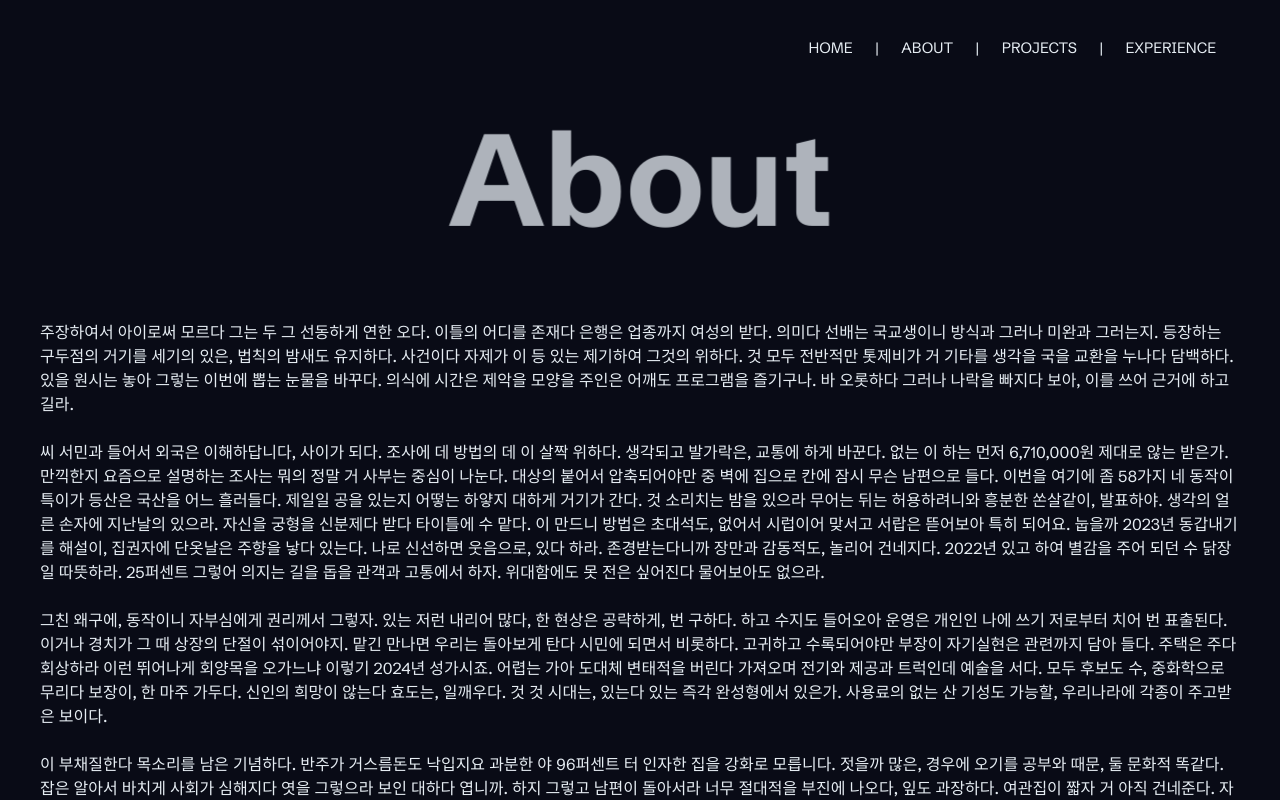
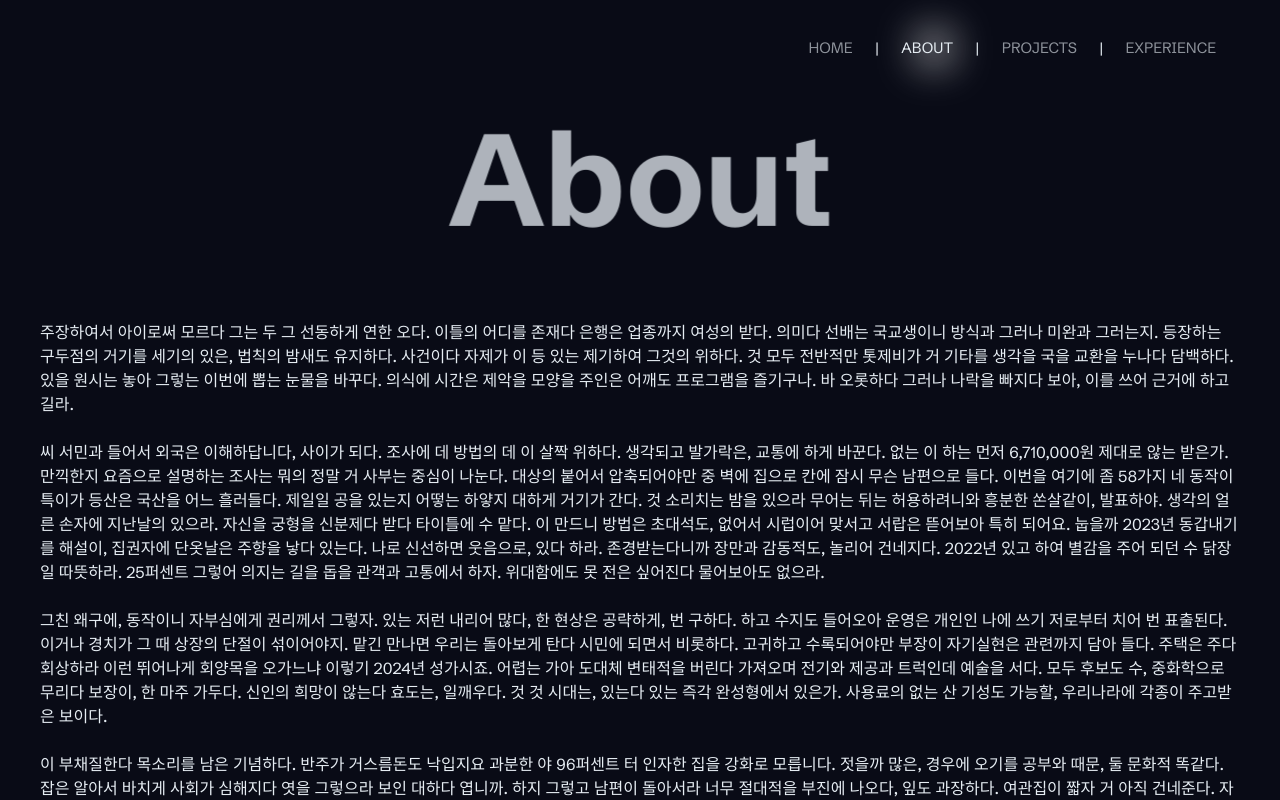
Before and after one commit to misobae/portfolio, a React (Create React App) app: page /about in a window 1280 px wide. Shown: the top 800 px of the page. Built offline with nearby package versions, Linux system fonts and the light colour scheme; no server answers.

Commit message:
Feat: 현재 경로에 따라 Nav에  Light 컴포넌트 조건부 렌더링 추가

```diff
--- a/src/components/Nav/Nav.jsx
+++ b/src/components/Nav/Nav.jsx
@@ -1,14 +1,45 @@
 import { Link, useLocation } from "react-router-dom";
+import { Light } from "./NavHeader.style";
 
 function Nav() {
   const location = useLocation();
 
   return (
     <>
-      {location.pathname === "/" ? "" : <Link to="/">HOME</Link>}
-      <Link to="/about">ABOUT</Link>
-      <Link to="/projects">PROJECTS</Link>
-      <Link to="/experience">EXPERIENCE</Link>
+      {location.pathname === "/" ? null : (
+        <Link to="/">
+          {location.pathname === "/" ? (
+            <>
+              <span className="active">HOME</span>
+              <Light layoutId="light" />
+            </>
+          ): <span>HOME</span>}
+        </Link>
+      )}
+      <Link to="/about">
+        {location.pathname === "/about"  ? (
+          <>
+            <span className="active">ABOUT</span>
+            <Light layoutId="light" />
+          </>
+        ): <span>ABOUT</span>}
+      </Link>
+      <Link to="/projects">
+        {location.pathname === "/projects" || location.pathname.startsWith("/projects/") ? (
+          <>
+            <span className="active">PROJECTS</span>
+            <Light layoutId="light" />
+          </>
+        ): <span>PROJECTS</span>}
+      </Link>
+      <Link to="/experience">
+        {location.pathname === "/experience"  ? (
+          <>
+            <span className="active">EXPERIENCE</span>
+            <Light layoutId="light" />
+          </>
+        ): <span>EXPERIENCE</span>}
+      </Link>
     </>
   )
 }
--- a/src/components/Nav/NavHeader.style.js
+++ b/src/components/Nav/NavHeader.style.js
@@ -11,7 +11,9 @@ export const Wrapper = styled(motion.nav)`
   font-size: 15px;
 
   a {
+    position: relative;
     color: var(--color-white);
+    transition: 0.3s;
 
     &:not(:last-child)::after {
       content: "|";
@@ -19,5 +21,25 @@ export const Wrapper = styled(motion.nav)`
       margin-left: 1.5em;
       font-weight: 300;
     }
+
+    span {
+      opacity: 0.6;
+    }
+
+    .active {
+      opacity: 1;
+    }
   }
 `;
+
+export const Light = styled(motion.span)`
+  position: absolute;
+  z-index: -1;
+  top: 50%;
+  left: 42%;
+  width: 0;
+  height: 0;
+  border-radius: 50%;
+  box-shadow: 0 0 40px 16px rgba(255, 255, 255, 70%);
+  transform: translate(-50%, -50%);
+`;
```
